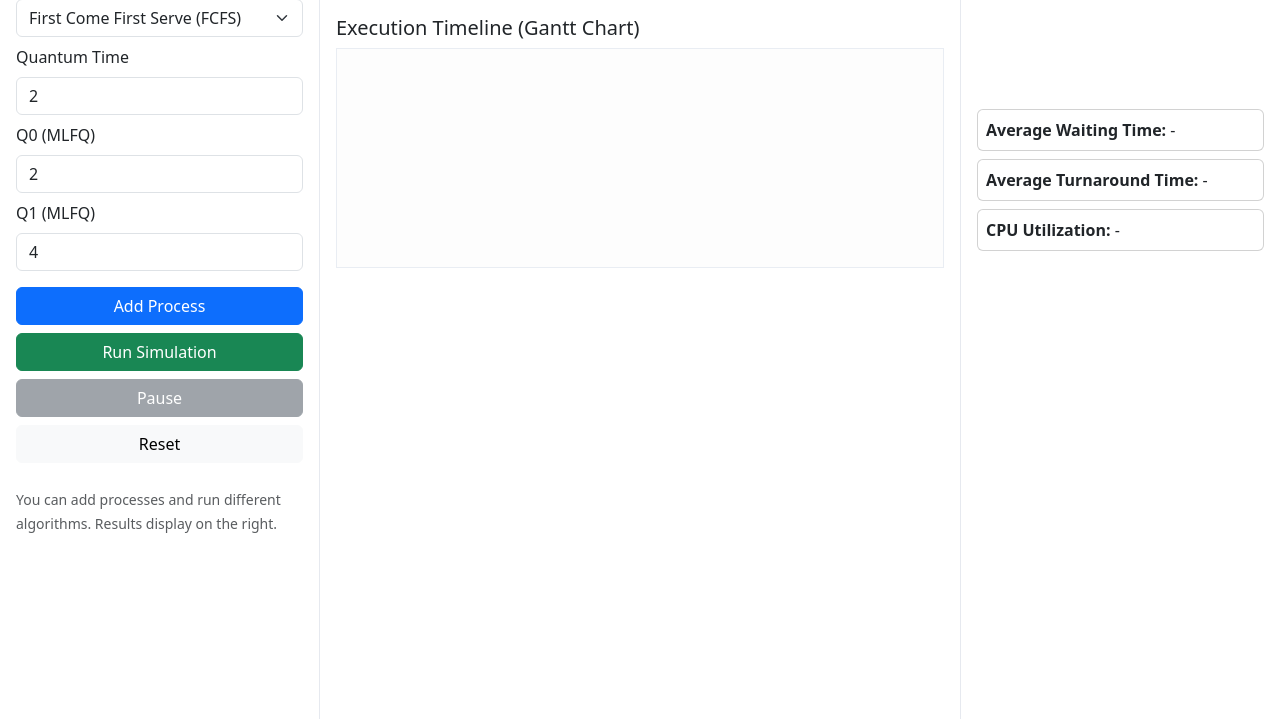
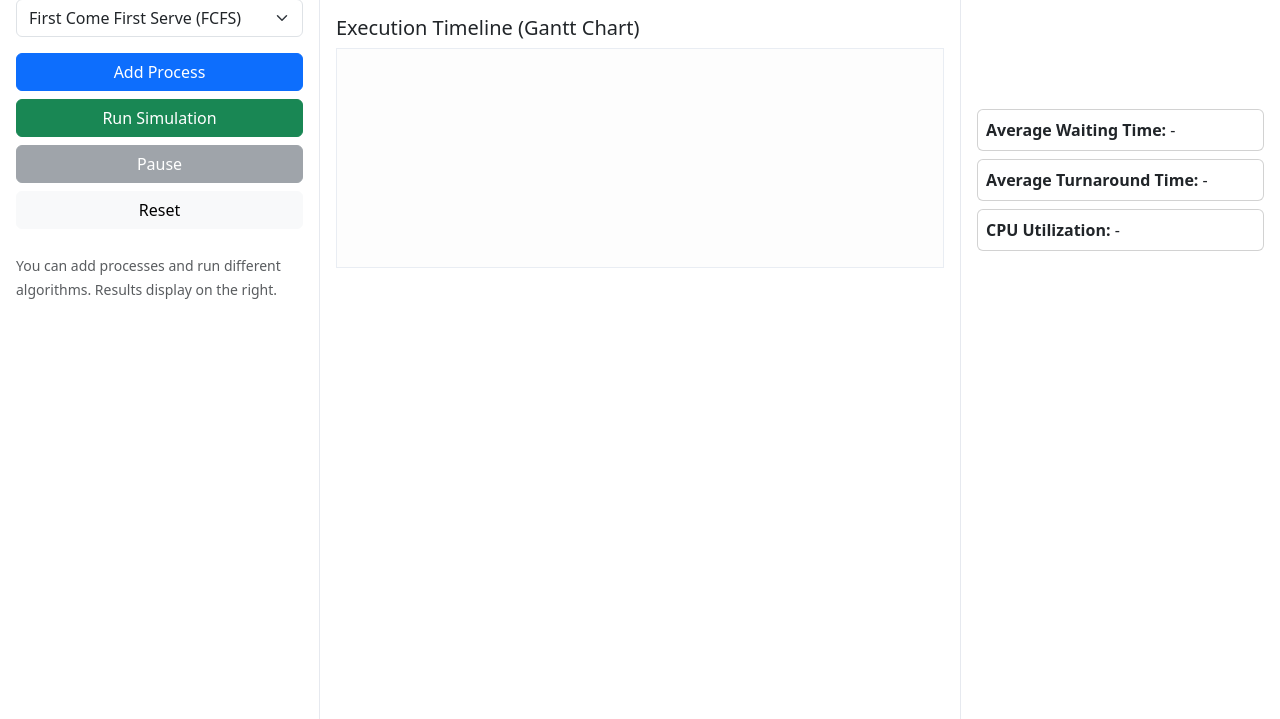
Before and after one commit to sokuntheary-chheng/OS-CPU-Scheduling-Team5, a Flask app: page / in a window 1280 px wide. Shown: the part 81-800 px from the top of the page. Run offline with Flask 2, Linux system fonts and the light colour scheme.

Commit message:
remove the time quantum from other alg- accept the rr and mlfq

```diff
--- a/static/js/app.js
+++ b/static/js/app.js
@@ -84,3 +84,25 @@ document.addEventListener('DOMContentLoaded', () => {
   }
 
 });
+
+  const algoSelect = document.getElementById('algorithm');
+  const quantumGroup = document.getElementById('quantum-group');
+  const q0Group = document.getElementById('q0-group');
+  const q1Group = document.getElementById('q1-group');
+
+  function updateQuantumVisibility() {
+    const algo = algoSelect.value;
+    quantumGroup.style.display = 'none';
+    q0Group.style.display = 'none';
+    q1Group.style.display = 'none';
+
+    if (algo === 'RR') {
+      quantumGroup.style.display = 'block';
+    } else if (algo === 'MLFQ') {
+      q0Group.style.display = 'block';
+      q1Group.style.display = 'block';
+    }
+  }
+
+  algoSelect.addEventListener('change', updateQuantumVisibility);
+  updateQuantumVisibility();
--- a/templates/index.html
+++ b/templates/index.html
@@ -23,15 +23,15 @@
               <option value="MLFQ">Multilevel Feedback Queue (MLFQ)</option>
             </select>
           </div>
-          <div class="mb-2">
+          <div class="mb-2" id="quantum-group">
             <label class="form-label">Quantum Time</label>
             <input id="quantum" type="number" class="form-control" value="2" min="1">
           </div>
-          <div class="mb-2">
+          <div class="mb-2" id="q0-group">
             <label class="form-label">Q0 (MLFQ)</label>
             <input id="q0" type="number" class="form-control" value="2" min="1">
           </div>
-          <div class="mb-2">
+          <div class="mb-2" id="q1-group">
             <label class="form-label">Q1 (MLFQ)</label>
             <input id="q1" type="number" class="form-control" value="4" min="1">
           </div>
```
